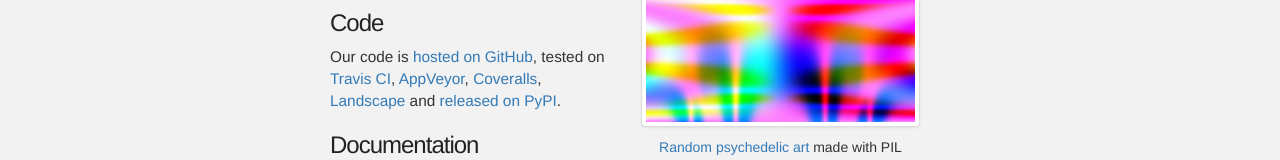
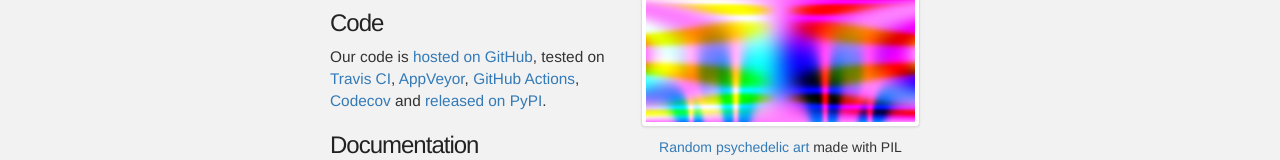
Before and after one commit to python-pillow/python-pillow.github.io, a plain HTML site: page index.html in a window 1280 px wide. Shown: the part 476-636 px from the top of the page. Drawn offline with nearby package versions, Linux system fonts and the light colour scheme.

Commit message:
Updated test services

```diff
--- a/index.html
+++ b/index.html
@@ -74,8 +74,8 @@
       GitHub</a>, tested on
       <a href="https://travis-ci.org/python-pillow/Pillow">Travis CI</a>,
       <a href="https://ci.appveyor.com/project/python-pillow/Pillow">AppVeyor</a>,
-      <a href="https://coveralls.io/github/python-pillow/Pillow">Coveralls</a>,
-      <a href="https://landscape.io/github/python-pillow/Pillow">Landscape</a>
+      <a href="https://github.com/python-pillow/Pillow/actions">GitHub Actions</a>,
+      <a href="https://codecov.io/gh/python-pillow/Pillow">Codecov</a>
       and <a href="https://pypi.org/project/Pillow">released on
       PyPI</a>.</p>
 
```
